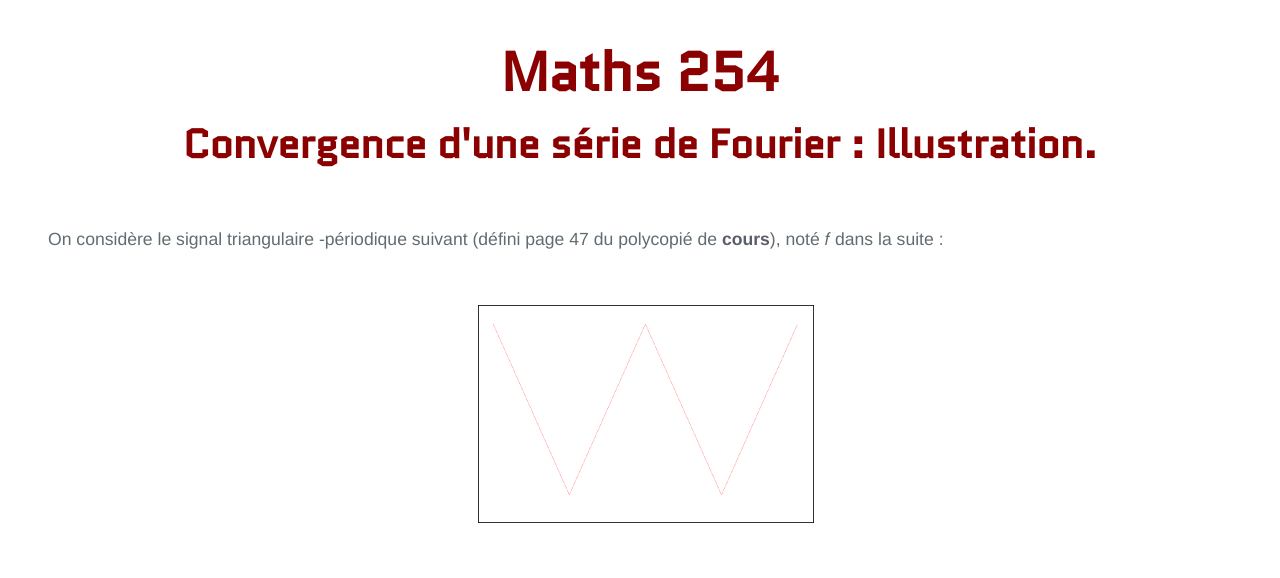
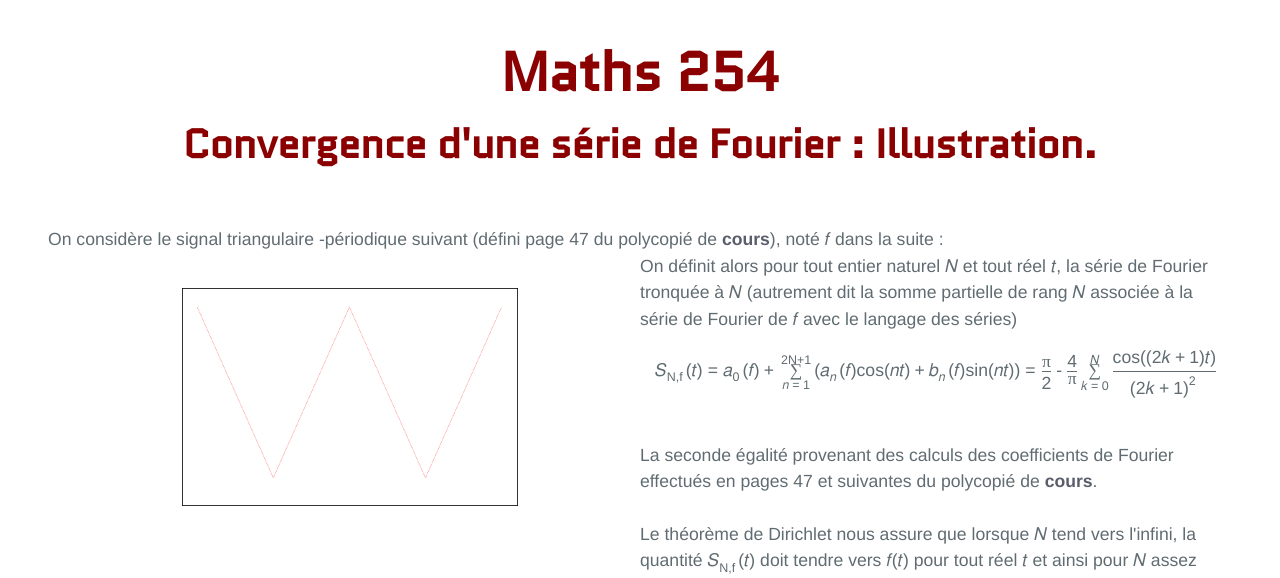
Before and after one commit to KevinDestagnol/algebre.github.io, a Jekyll site: the page built from triangle.md, in a window 1280 px wide. Shown: the part 260-838 px from the top of the page. Built offline with Jekyll 4.4.1, drawn with Linux system fonts in a browser that asks for light colours; some web fonts are replaced.

Commit message:
Update default9.html

```diff
--- a/_layouts/default9.html
+++ b/_layouts/default9.html
@@ -38,9 +38,9 @@
 	    <br>
 
    <c>On considère le signal triangulaire <math style="font-family:Times New Roman, Times, serif;">2&pi;</math>-périodique suivant (défini page 47 du polycopié de <a href="cours_maths_254.pdf">cours<c></a>), noté <math><mi>f</mi></math> dans la suite :</br>
-<p class="flotte" style="text-align:center">
+<figure>
  <img src="signal_triangle.png" alt="Signal triangulaire" />
-</p>
+</figure>
 
 On définit alors pour tout entier naturel <math><mi>N</mi></math> et tout réel <math><mi>t</mi></math>, la série de Fourier tronquée à <math><mi>N</mi></math> (autrement dit la somme partielle de rang <math><mi>N</mi></math> associée à la série de Fourier de <math><mi>f</mi></math> avec le langage des séries) </br>
 <p class="flotte" style="text-align:center">
```
